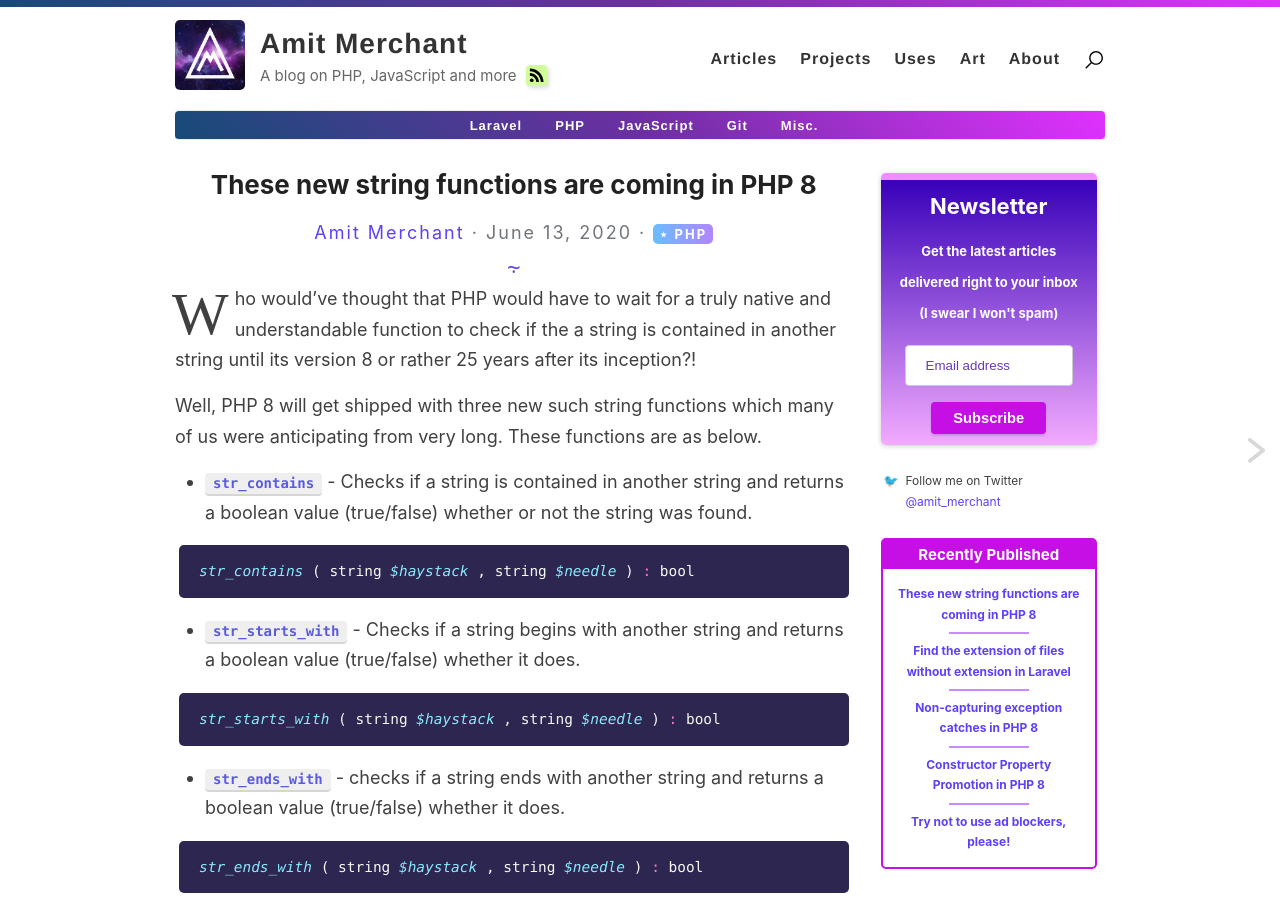
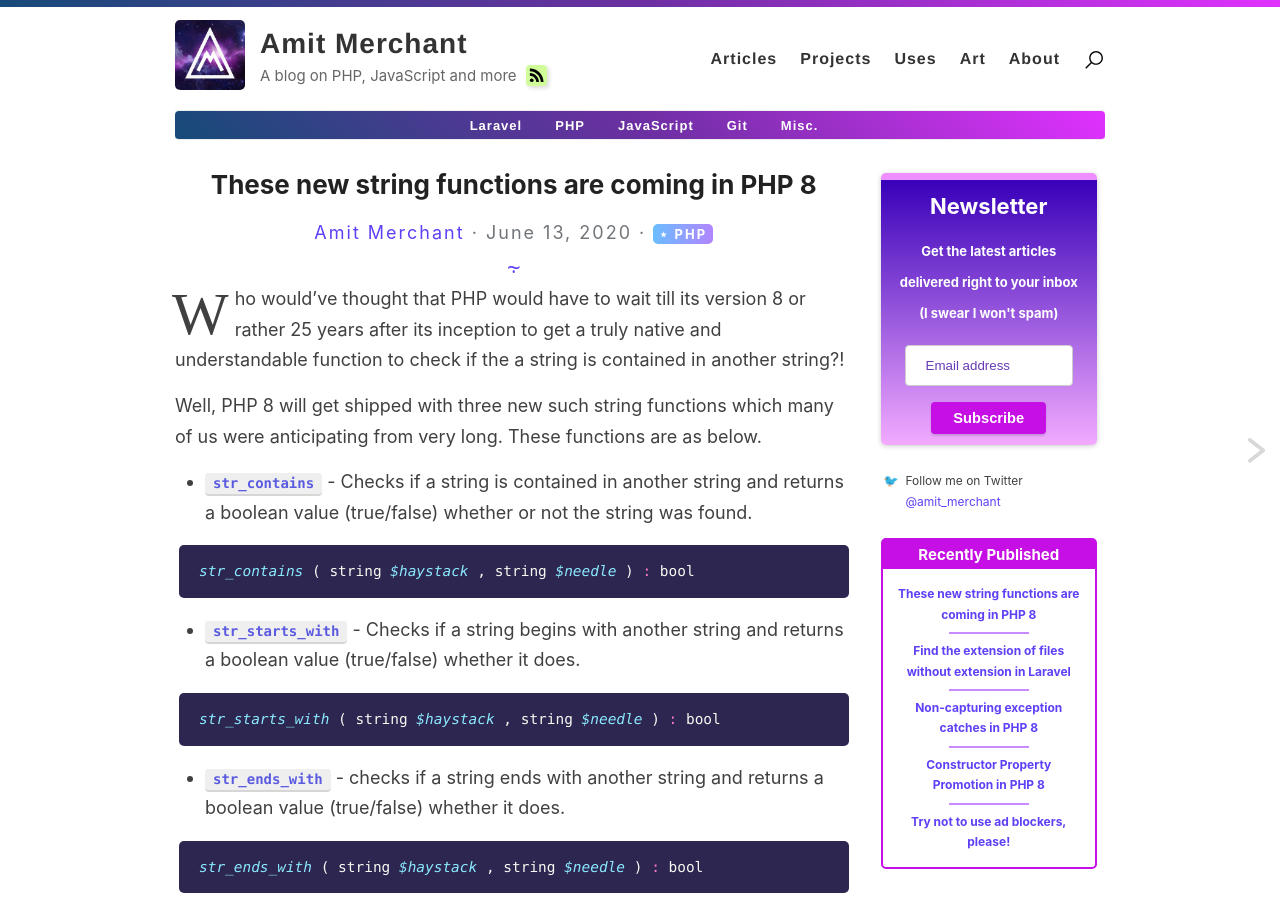
Before and after one commit to varunkumardev/amitmerchant1990.github.io, a Jekyll site: the page built from _posts/2020-06-13-new-string-functions-php8.md, in a window 1280 px wide and 900 px high. Built offline with Jekyll 4.4.1, drawn with Linux system fonts in a browser that asks for light colours; comment, search, counter and statistics services are not loaded.

Commit message:
improve post.

```diff
--- a/_posts/2020-06-13-new-string-functions-php8.md
+++ b/_posts/2020-06-13-new-string-functions-php8.md
@@ -5,7 +5,7 @@ image: /cdn/new-string-functions-php8.png
 categories: [PHP]
 ---
 
-Who would've thought that PHP would have to wait for a truly native and understandable function to check if the a string is contained in another string until its version 8 or rather 25 years after its inception?!
+Who would've thought that PHP would have to wait till its version 8 or rather 25 years after its inception to get a truly native and understandable function to check if the a string is contained in another string?!
 
 Well, PHP 8 will get shipped with three new such string functions which many of us were anticipating from very long. These functions are as below.
 
```
